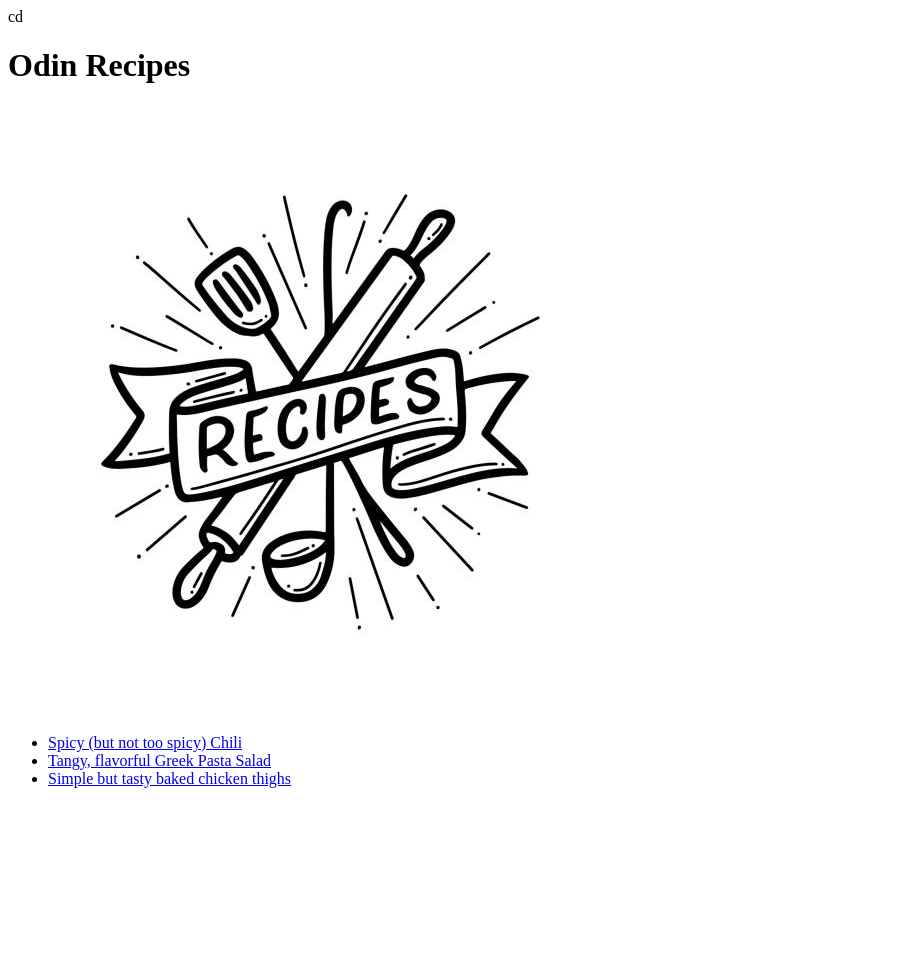
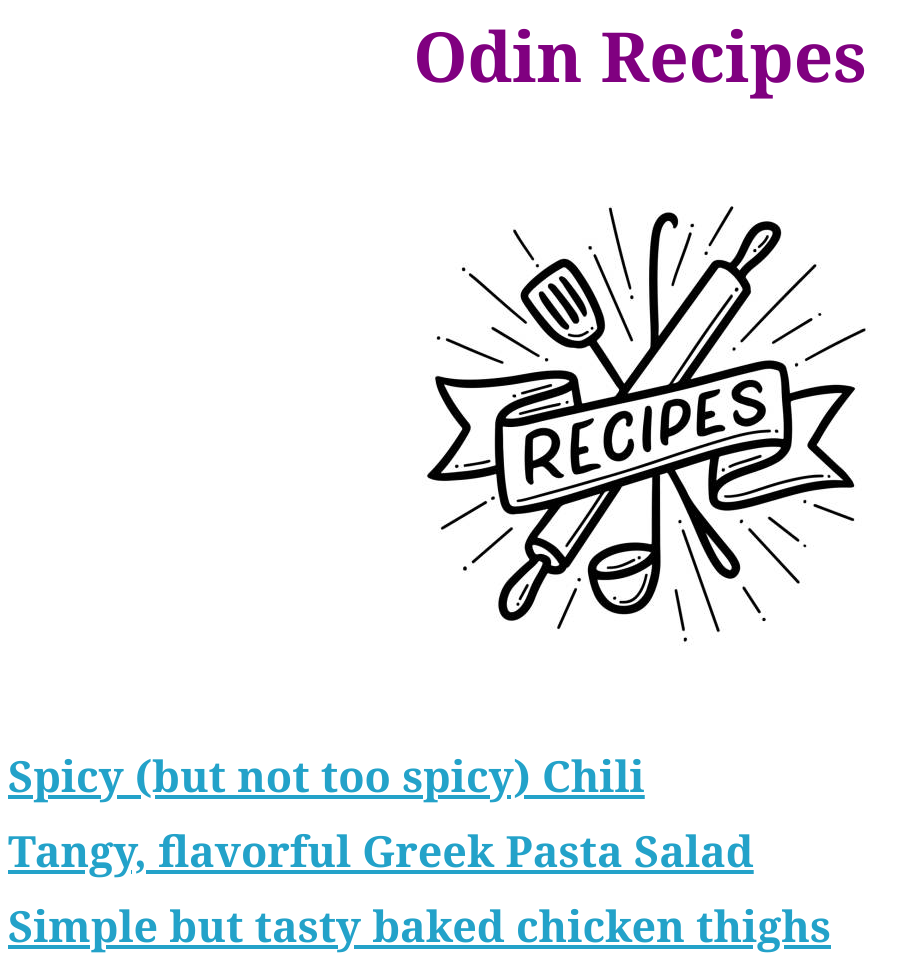
Before and after one commit to naod-ayalew/odin-recipes, a plain HTML site: page index.html in a window 1280 px wide. Shown: the whole page, without its empty margins (0-923 px from the left). Before the commit the page ends 804 px from the top, so only its background shows below. Drawn offline with Linux system fonts and the light colour scheme.

Commit message:
First CSS additions, classes for Header, Anchors, Image

```diff
--- a/index.html
+++ b/index.html
@@ -1,22 +1,23 @@
-cd<!DOCTYPE html>
+<!DOCTYPE html>
 <html lang="en">
 
     <head>
         <meta charset="utf-8">
         <title>Homepage</title>
+        <link rel="stylesheet" href="styles.css">
     </head>
 
     <body>
 
-        <h1>Odin Recipes</h1>
-        <p><img src="images/landingpage.jpg"></p>
-        <ul>
-        <li><a href="recipes/chili.html">Spicy (but not too spicy) Chili</a></li>
+        <div>Odin Recipes</div>
+        <p><img class="center" src="images/landingpage.jpg"></p>
 
-        <li><a href="recipes/Greek Pasta Salad.html">Tangy, flavorful Greek Pasta Salad</a></li>
+        <p><a class="link center" href="recipes/chili.html">Spicy (but not too spicy) Chili</a></p>
 
-        <li><a href="recipes/Baked Chicken Thighs.html">Simple but tasty baked chicken thighs</a></li>
-        </ul>
+        <p><a class="link center" href="recipes/Greek Pasta Salad.html">Tangy, flavorful Greek Pasta Salad</a></p>
+
+        <p><a class="link center" href="recipes/Baked Chicken Thighs.html">Simple but tasty baked chicken thighs</a></p>
+
     </body>
 
 
--- /dev/null
+++ b/styles.css
@@ -0,0 +1,29 @@
+/*style.css*/
+
+div  {
+
+    color: purple;
+    font-family:Georgia, 'Times New Roman', Times, serif;
+    font-size: 69px;
+    font-weight: 900;
+    text-align: center;
+
+}
+
+.link  {
+
+    color: #23a2c9;
+    font-family:Georgia, 'Times New Roman', Times, serif;
+    font-size: 43px;
+    font-weight: 900;
+
+
+}
+
+.center {
+
+    display: block;
+    margin-left: auto;
+    margin-right: auto;
+
+}
```
Also changed, not shown: recipes/Baked Chicken Thighs.html (+4 -3 lines), 2 other files.
